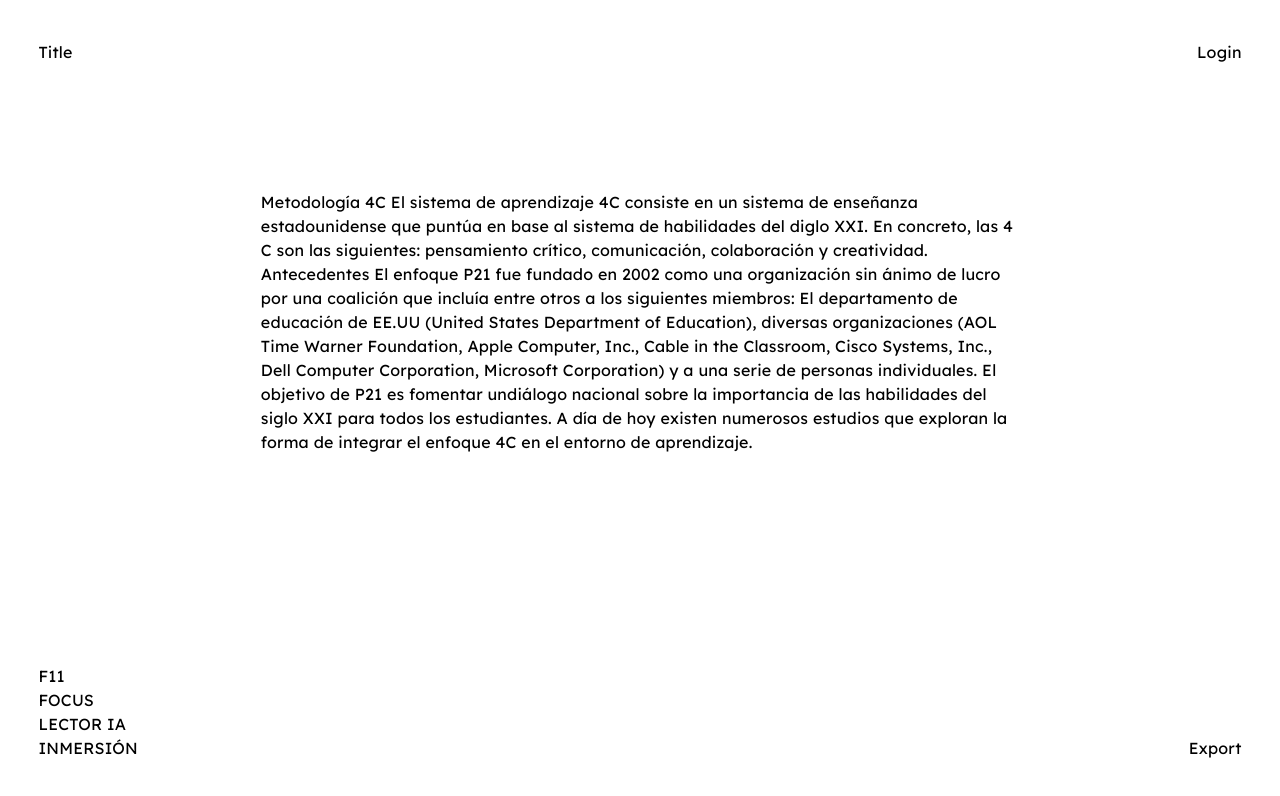
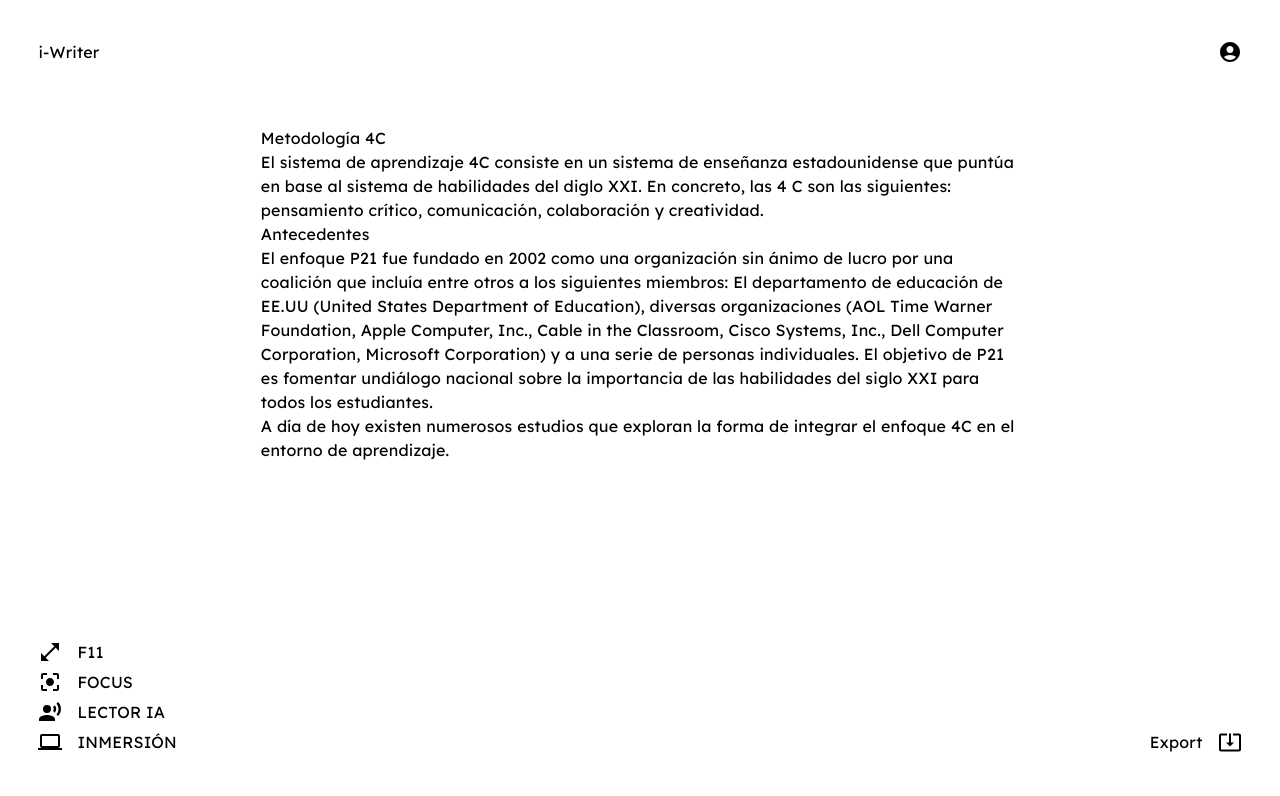
Before and after one commit to PedroFR91/iwriter, a React (Create React App) app: page / in a window 1280 px wide. Shown: the top 796 px of the page. Built offline with nearby package versions, Linux system fonts and the light colour scheme.

Commit message:
Preparing the project

```diff
--- a/package.json
+++ b/package.json
@@ -3,6 +3,10 @@
   "version": "0.1.0",
   "private": true,
   "dependencies": {
+    "@emotion/react": "^11.9.0",
+    "@emotion/styled": "^11.8.1",
+    "@mui/icons-material": "^5.8.3",
+    "@mui/material": "^5.8.3",
     "@testing-library/jest-dom": "^5.14.1",
     "@testing-library/react": "^13.0.0",
     "@testing-library/user-event": "^13.2.1",
--- a/src/components/Export.jsx
+++ b/src/components/Export.jsx
@@ -1,9 +1,19 @@
 import React from 'react';
-
+import SystemUpdateAltIcon from '@mui/icons-material/SystemUpdateAlt';
 function Export() {
   return (
-    <div style={{ position: 'absolute', bottom: '5%', right: '3%' }}>
-      Export
+    <div
+      style={{
+        position: 'absolute',
+        bottom: '5%',
+        right: '3%',
+        display: 'flex',
+      }}
+    >
+      <div style={{ marginRight: '15px' }}>Export</div>
+      <div>
+        <SystemUpdateAltIcon />
+      </div>
     </div>
   );
 }
--- a/src/components/Login.jsx
+++ b/src/components/Login.jsx
@@ -1,8 +1,10 @@
 import React from 'react';
-
+import AccountCircleIcon from '@mui/icons-material/AccountCircle';
 function Login() {
   return (
-    <div style={{ position: 'absolute', top: '5%', right: '3%' }}>Login</div>
+    <div style={{ position: 'absolute', top: '5%', right: '3%' }}>
+      <AccountCircleIcon />
+    </div>
   );
 }
 
--- a/src/components/Menu.jsx
+++ b/src/components/Menu.jsx
@@ -1,12 +1,55 @@
 import React from 'react';
-
+import OpenInFullIcon from '@mui/icons-material/OpenInFull';
+import CenterFocusStrongIcon from '@mui/icons-material/CenterFocusStrong';
+import RecordVoiceOverIcon from '@mui/icons-material/RecordVoiceOver';
+import ComputerIcon from '@mui/icons-material/Computer';
 function Menu() {
   return (
     <div style={{ position: 'absolute', bottom: '5%', left: '3%' }}>
-      <div>F11</div>
-      <div>FOCUS</div>
-      <div>LECTOR IA</div>
-      <div>INMERSIÓN</div>
+      <div
+        style={{
+          display: 'flex',
+          width: '150px',
+        }}
+      >
+        <div style={{ marginRight: '15px' }}>
+          <OpenInFullIcon />
+        </div>
+        <div> F11</div>
+      </div>
+      <div
+        style={{
+          display: 'flex',
+          width: '150px',
+        }}
+      >
+        <div style={{ marginRight: '15px' }}>
+          <CenterFocusStrongIcon />
+        </div>
+        <div>FOCUS</div>
+      </div>
+      <div
+        style={{
+          display: 'flex',
+          width: '150px',
+        }}
+      >
+        <div style={{ marginRight: '15px' }}>
+          <RecordVoiceOverIcon />
+        </div>
+        <div>LECTOR IA</div>
+      </div>
+      <div
+        style={{
+          display: 'flex',
+          width: '150px',
+        }}
+      >
+        <div style={{ marginRight: '15px' }}>
+          <ComputerIcon />
+        </div>
+        <div>INMERSIÓN</div>
+      </div>
     </div>
   );
 }
--- a/src/components/Text.jsx
+++ b/src/components/Text.jsx
@@ -2,23 +2,30 @@ import React from 'react';
 
 function Text() {
   return (
-    <div style={{ width: '60%', margin: '15% auto' }}>
-      <p>
-        Metodología 4C El sistema de aprendizaje 4C consiste en un sistema de
-        enseñanza estadounidense que puntúa en base al sistema de habilidades
-        del diglo XXI. En concreto, las 4 C son las siguientes: pensamiento
-        crítico, comunicación, colaboración y creatividad. Antecedentes El
-        enfoque P21 fue fundado en 2002 como una organización sin ánimo de lucro
-        por una coalición que incluía entre otros a los siguientes miembros: El
-        departamento de educación de EE.UU (United States Department of
-        Education), diversas organizaciones (AOL Time Warner Foundation, Apple
-        Computer, Inc., Cable in the Classroom, Cisco Systems, Inc., Dell
-        Computer Corporation, Microsoft Corporation) y a una serie de personas
-        individuales. El objetivo de P21 es fomentar undiálogo nacional sobre la
-        importancia de las habilidades del siglo XXI para todos los estudiantes.
+    <div style={{ width: '60%', margin: '10% auto' }}>
+      <div>
+        <div className='h1'>Metodología 4C</div>
+        <div>
+          El sistema de aprendizaje 4C consiste en un sistema de enseñanza
+          estadounidense que puntúa en base al sistema de habilidades del diglo
+          XXI. En concreto, las 4 C son las siguientes: pensamiento crítico,
+          comunicación, colaboración y creatividad.
+        </div>
+        <div>Antecedentes</div>
+        <div>
+          El enfoque P21 fue fundado en 2002 como una organización sin ánimo de
+          lucro por una coalición que incluía entre otros a los siguientes
+          miembros: El departamento de educación de EE.UU (United States
+          Department of Education), diversas organizaciones (AOL Time Warner
+          Foundation, Apple Computer, Inc., Cable in the Classroom, Cisco
+          Systems, Inc., Dell Computer Corporation, Microsoft Corporation) y a
+          una serie de personas individuales. El objetivo de P21 es fomentar
+          undiálogo nacional sobre la importancia de las habilidades del siglo
+          XXI para todos los estudiantes.
+        </div>
         A día de hoy existen numerosos estudios que exploran la forma de
         integrar el enfoque 4C en el entorno de aprendizaje.
-      </p>
+      </div>
     </div>
   );
 }
--- a/src/components/Title.jsx
+++ b/src/components/Title.jsx
@@ -2,7 +2,7 @@ import React from 'react';
 
 function Title() {
   return (
-    <div style={{ position: 'absolute', top: '5%', left: '3%' }}>Title</div>
+    <div style={{ position: 'absolute', top: '5%', left: '3%' }}>i-Writer</div>
   );
 }
 
```
Also changed, not shown: 1 other file (tests, documents, lock files or other folders).
